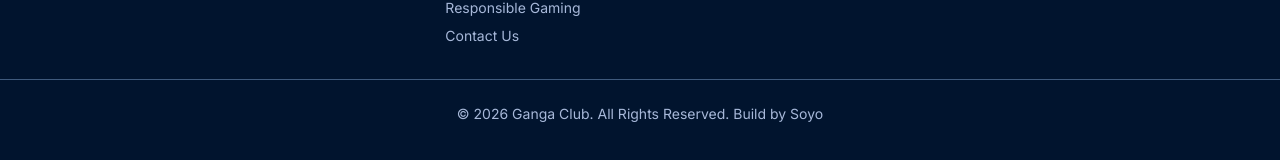
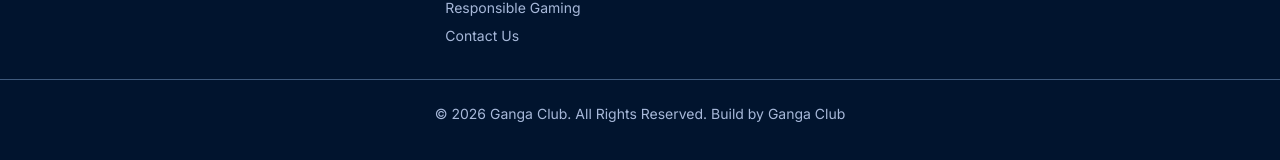
Before and after one commit to gangaclub-india/gangaclub-app.com, a Next.js app: page / in a window 1280 px wide. Shown: the part 9733-9893 px from the top of the page. Built offline with nearby package versions, Linux system fonts and the light colour scheme.

Commit message:
Update footer text to credit Ganga Club

```diff
--- a/components/navbar/footer.tsx
+++ b/components/navbar/footer.tsx
@@ -191,7 +191,7 @@ export default function Footer() {
         </div>
       </div>
       <div className="mt-8 pt-6 border-t border-border-subtle text-center text-text-muted text-sm">
-        &copy; {new Date().getFullYear()} Ganga Club. All Rights Reserved. Build by Soyo
+        &copy; {new Date().getFullYear()} Ganga Club. All Rights Reserved. Build by Ganga Club
       </div>
     </footer>
   )
```
